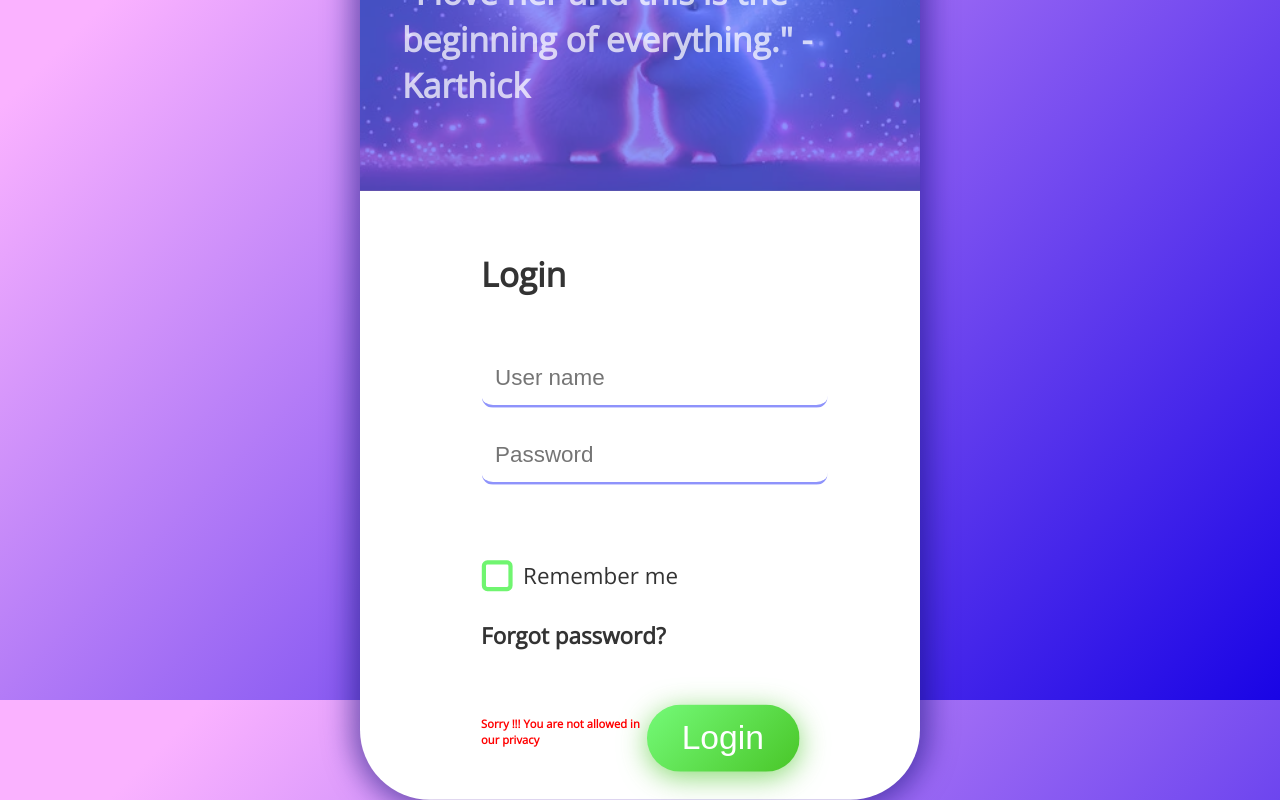
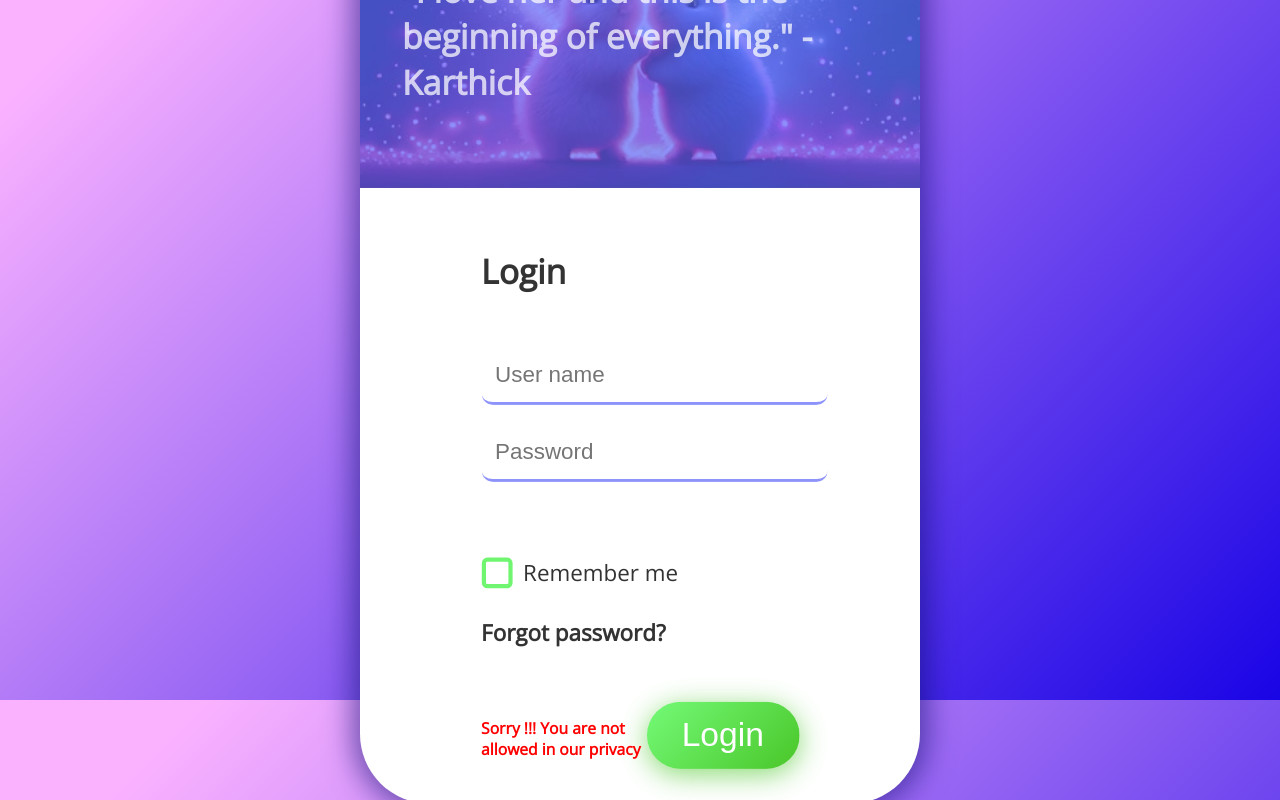
Before and after one commit to Karthick-SK1/SK-Marriage_Invite, a website: page index.html in a window 1280 px wide. Both pictures are taken after a click on the button "Login". Shown: the part 100-900 px from the top of the page. Drawn offline with nearby package versions, Linux system fonts and the light colour scheme.

Commit message:
reverted

```diff
--- a/index.html
+++ b/index.html
@@ -101,7 +101,7 @@
           document.body.appendChild(blurredBackground); // Add the blurred background with loading GIF
         } else {
           loginMessage.textContent = "Sorry !!! You are not allowed in our privacy";
-          loginMessage.style.fontSize = "0.5rem";
+          loginMessage.style.fontSize = "0.7rem";
           loginMessage.style.color = "red";
         }
       }
```
